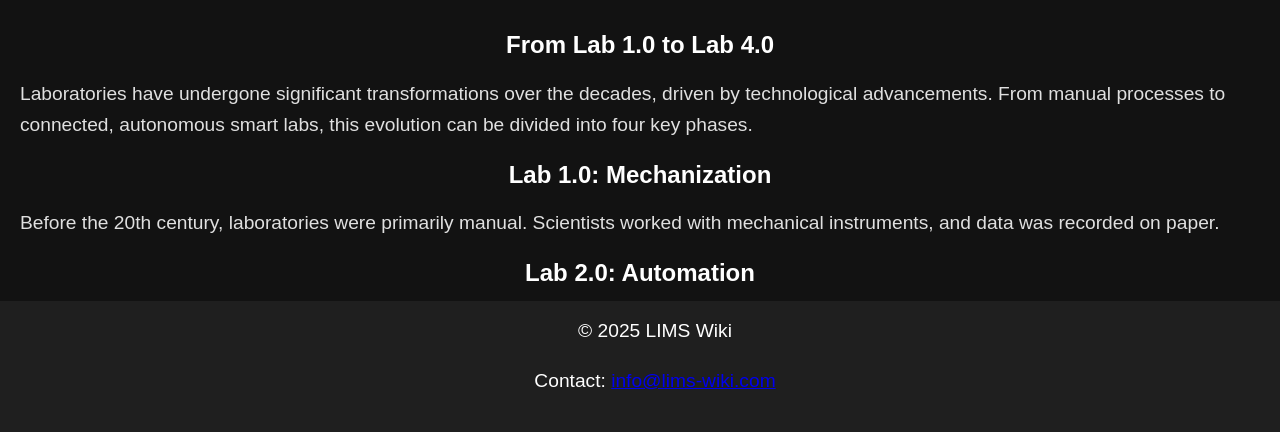
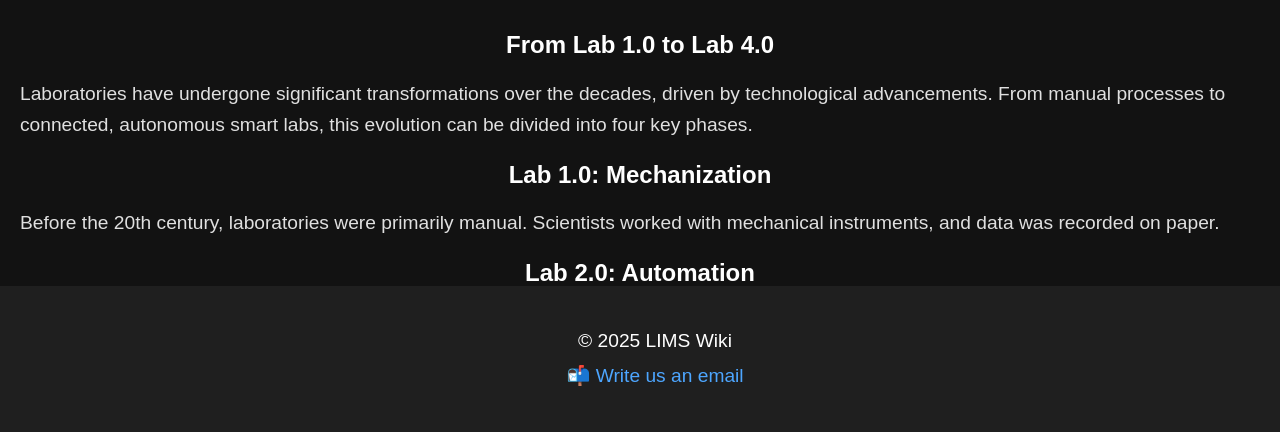
Before and after one commit to naturetraveller/LIMSwiki, a plain HTML site: page lab4.html in a window 1280 px wide. Shown: the part 368-800 px from the top of the page. Drawn offline with Linux system fonts and the light colour scheme.

Commit message:
footer new

```diff
--- a/lab4.html
+++ b/lab4.html
@@ -83,8 +83,15 @@
   </main>
 
   <footer>
-    <p>&copy; 2025 LIMS Wiki</p>
-    <p>Contact: <a href="mailto:info@lims-wiki.com">info@lims-wiki.com</a></p>
+    <div style="text-align: center; padding: 20px; background-color: #1f1f1f; color: #ffffff;">
+      <p style="margin: 5px 0;">&copy; 2025 LIMS Wiki</p>
+      <p style="margin: 5px 0;">
+        📬 <a href="mailto:digitallabs4.0@gmail.com" style="color: #4da6ff; text-decoration: none;">
+          Write us an email
+        </a>
+      </p>
+    </div>
   </footer>
+
 </body>
 </html>
```
Also changed, not shown: index.html (+8 -1 lines), index_DE.html (+9 -1 lines), lab4_DE.html (+9 -2 lines), limsWiki.html (+8 -1 lines), limsWiki_DE.html (+9 -1 lines).
